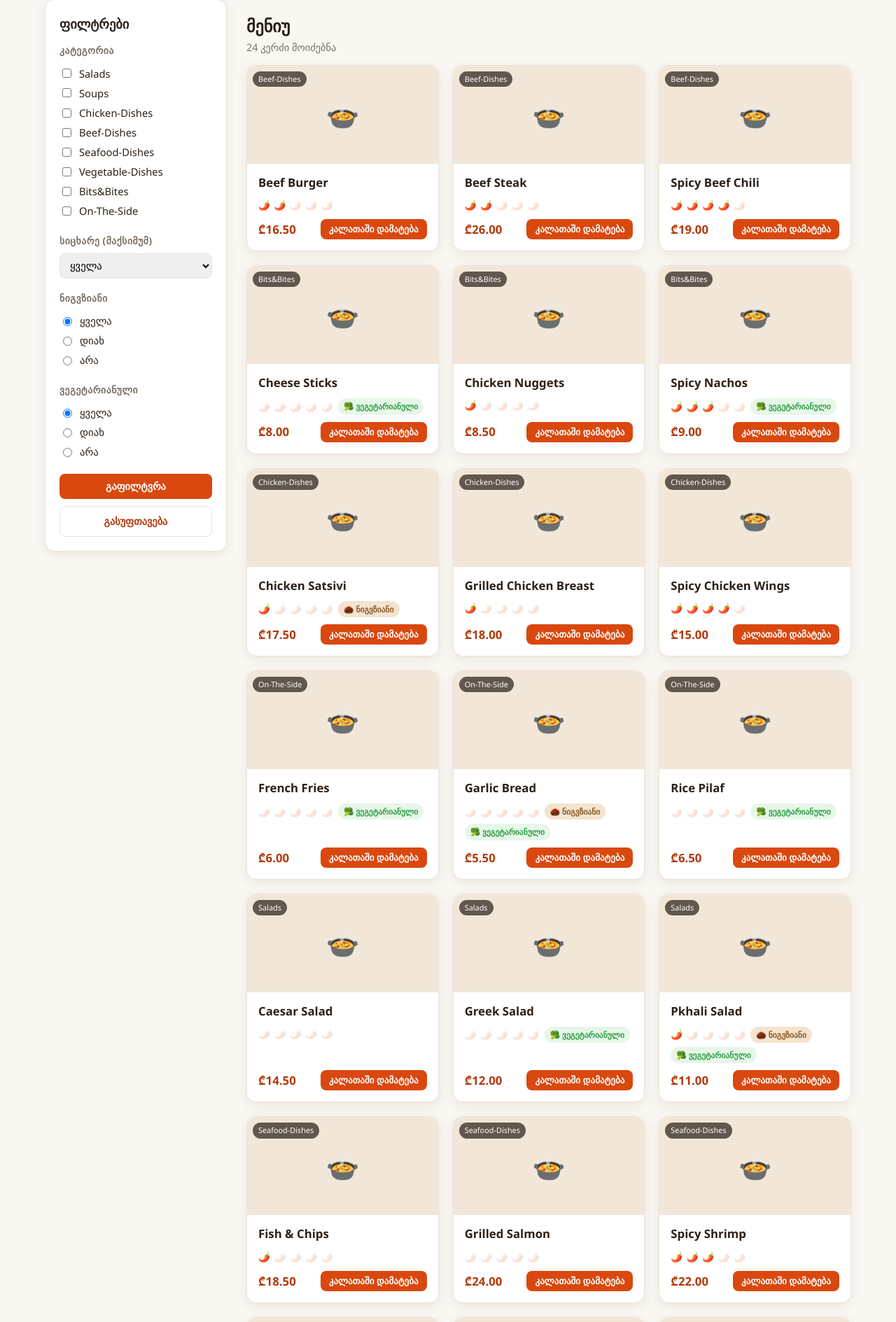
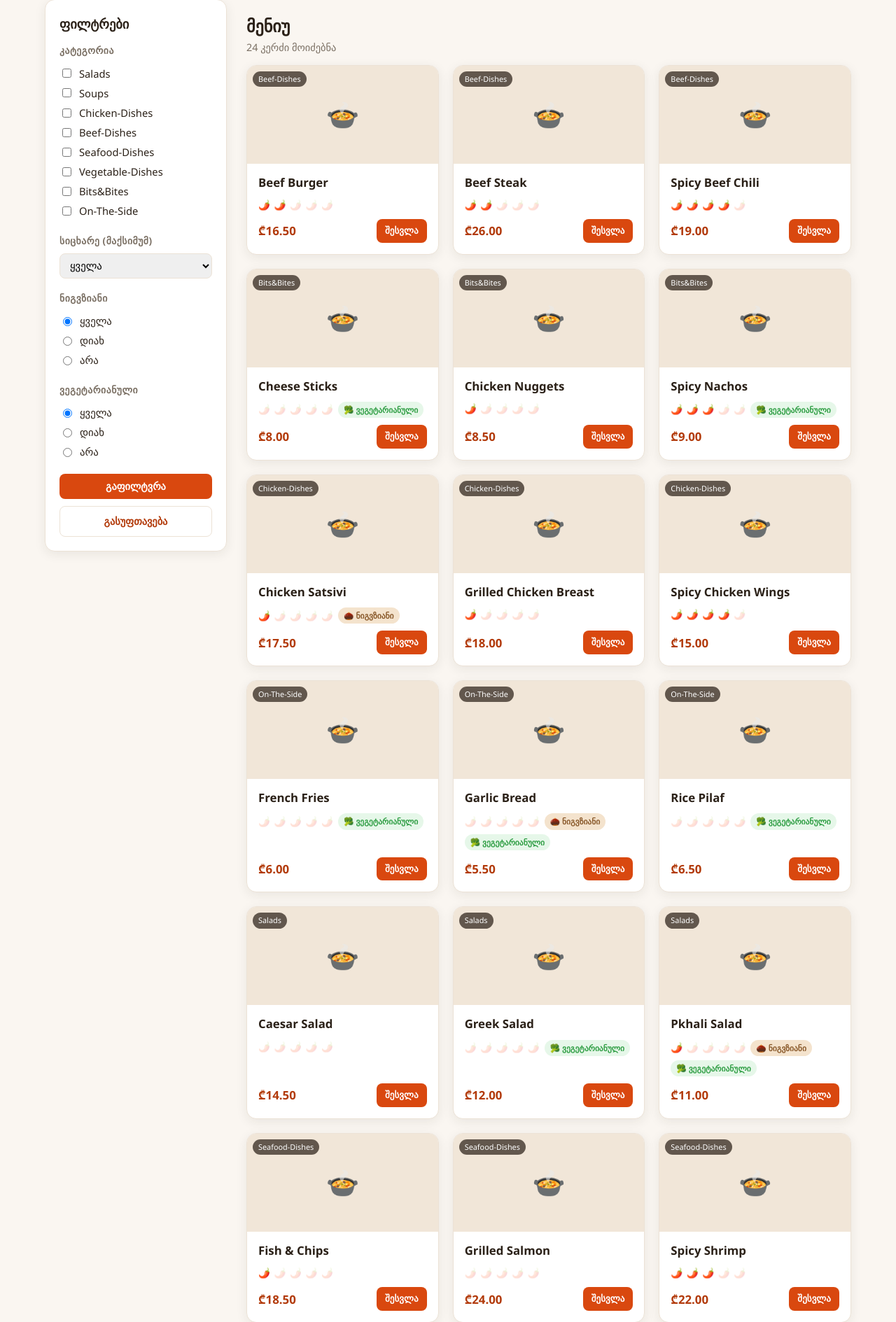
Before and after one commit to nodo343/restaurant_project, a Django app: page / in a window 1280 px wide. Shown: the part 88-1977 px from the top of the page at 70% size. Run offline with Django 4.2, Linux system fonts and the light colour scheme; data comes from the database, SQL or seed files in the repository.

Commit message:
Update dish_list.html

```diff
--- a/menu/templates/menu/dish_list.html
+++ b/menu/templates/menu/dish_list.html
@@ -89,10 +89,14 @@
 
                     <div class="dish-footer">
                         <span class="price">₾{{ dish.price }}</span>
-                        <form method="post" action="{% url 'add_to_cart' dish.id %}">
-                            {% csrf_token %}
-                            <button type="submit" class="btn btn-primary btn-sm">კალათაში დამატება</button>
-                        </form>
+                        {% if user.is_authenticated %}
+                            <form method="post" action="{% url 'add_to_cart' dish.id %}">
+                                {% csrf_token %}
+                                <button type="submit" class="btn btn-primary btn-sm">კალათაში დამატება</button>
+                            </form>
+                        {% else %}
+                            <a href="{% url 'login' %}?next={{ request.get_full_path|urlencode }}" class="btn btn-primary btn-sm">შესვლა</a>
+                        {% endif %}
                     </div>
                 </div>
             </article>
```
